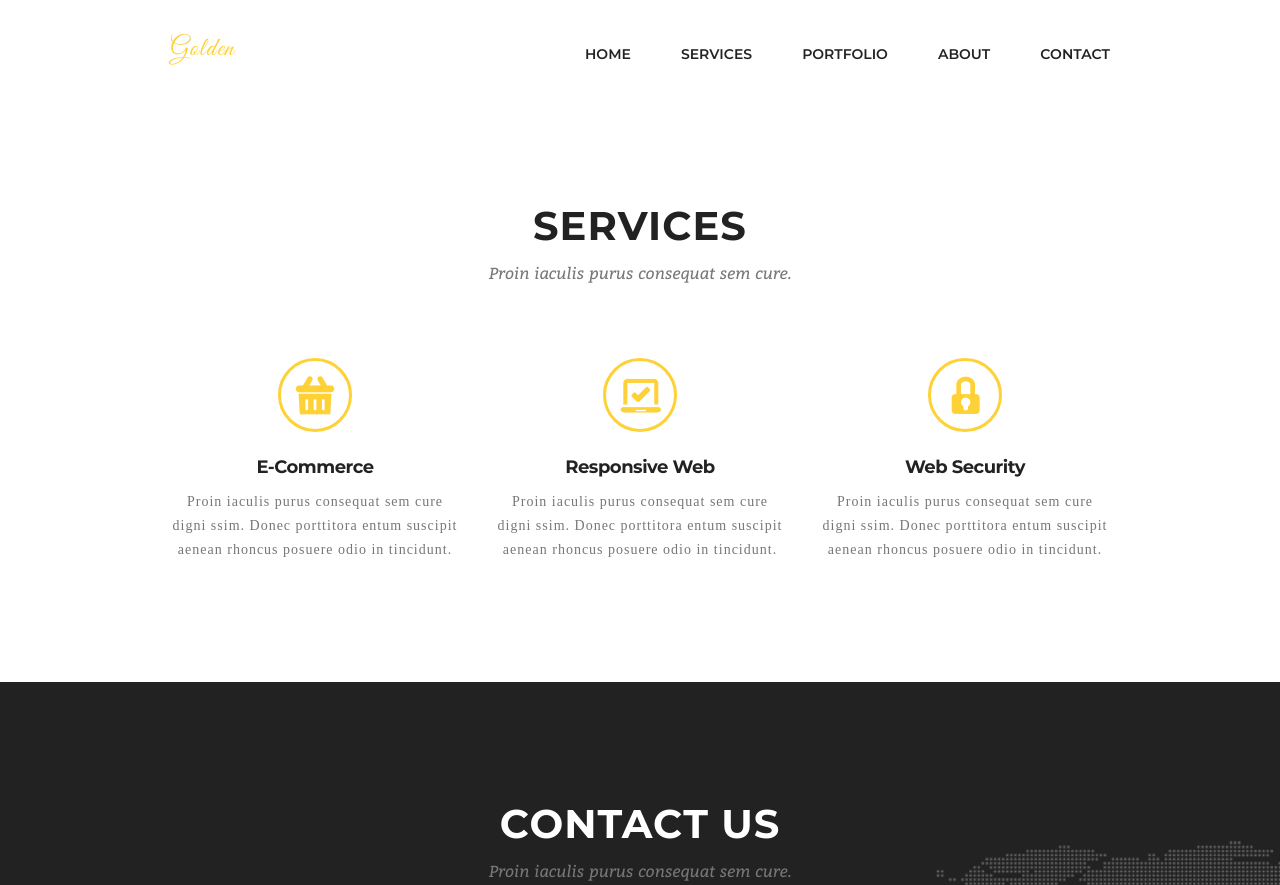
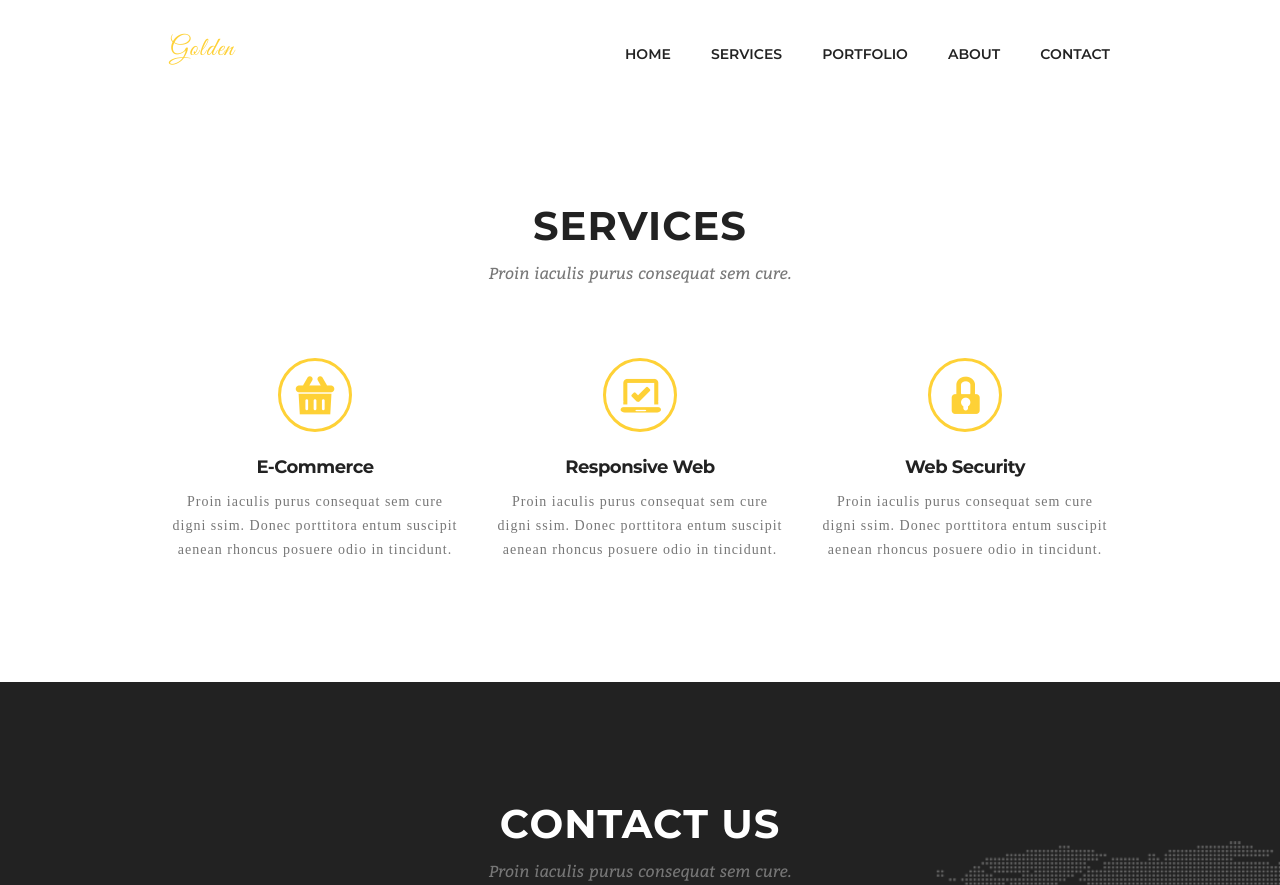
Before and after one commit to Daikiri-San/goit-fe-course, a plain HTML site: page html-css/module-7/index.html in a window 1280 px wide. Shown: the top 885 px of the page. Drawn offline with Linux system fonts and the light colour scheme.

Commit message:
one detail module 7

```diff
--- a/html-css/module-7/css/styles.css
+++ b/html-css/module-7/css/styles.css
@@ -56,7 +56,7 @@
 }
 
 .site-navigation>.navigation:not(:last-child) {
-  margin-right: 50px;
+  margin-right: 40px;
 }
 
 .navigation a{
```
